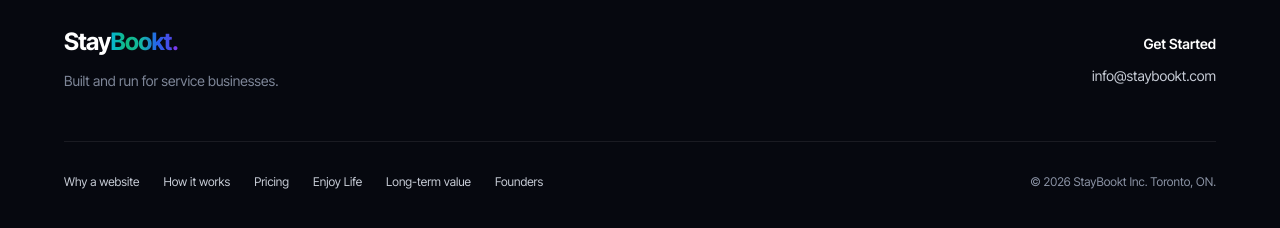
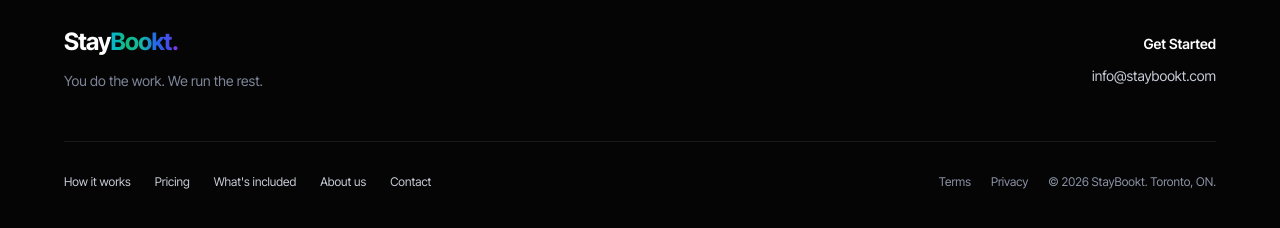
Before and after one commit to staybookt/staybookt-investor, a Next.js app: page / in a window 1280 px wide. Shown: the part 6444-6672 px from the top of the page. Built offline with nearby package versions, Linux system fonts and the light colour scheme; no server answers.

Commit message:
Kill Enjoy Life (last page in the old skin, and the fourth telling of the same story). Add Terms, Privacy and Contact, all in the site's own language, and rebuild the footer, which was still linking three pages that no longer exist

```diff
--- a/app/sitemap.ts
+++ b/app/sitemap.ts
@@ -2,10 +2,20 @@ import type { MetadataRoute } from 'next';
 
 const BASE = 'https://www.staybookt.com';
 
-/* Only real, current pages. The eleven legacy routes now 308 to their live
- * replacements (see next.config.ts), so they must not appear here.
+/* Only real, current pages. The legacy routes 308 to their live replacements
+ * (see next.config.ts), so they must not appear here.
  * /work is deliberately excluded until it carries real proof. */
-const PATHS = ['/', '/how-it-works', '/pricing', '/founders', '/whats-included', '/enjoy-life', '/start'];
+const PATHS = [
+  '/',
+  '/how-it-works',
+  '/pricing',
+  '/founders',
+  '/whats-included',
+  '/start',
+  '/contact',
+  '/terms',
+  '/privacy',
+];
 
 export default function sitemap(): MetadataRoute.Sitemap {
   const now = new Date();
--- a/components/SiteFooter.tsx
+++ b/components/SiteFooter.tsx
@@ -2,34 +2,38 @@ import Link from 'next/link';
 import Wordmark from '@/components/Wordmark';
 import { START_LINK, EMAIL } from '@/lib/site';
 
-const NAV = [
-  { href: '/why-a-website', label: 'Why a website' },
+/* The footer used to link three pages that no longer exist (/why-a-website,
+ * /enjoy-life, /long-term). Now it links only what is real, and it carries the
+ * legal pages, which is where people actually look for them. */
+
+const SITE = [
   { href: '/how-it-works', label: 'How it works' },
   { href: '/pricing', label: 'Pricing' },
-  { href: '/enjoy-life', label: 'Enjoy Life' },
-  { href: '/long-term', label: 'Long-term value' },
-  { href: '/founders', label: 'Founders' },
+  { href: '/whats-included', label: "What's included" },
+  { href: '/founders', label: 'About us' },
+  { href: '/contact', label: 'Contact' },
 ];
 
-/* The single shared footer for every page. Dark, so it flows from the dark
- * closer above it. Wordmark via the component (onDark), one hairline on top,
- * one nav. No card borders anywhere else. */
+const LEGAL = [
+  { href: '/terms', label: 'Terms' },
+  { href: '/privacy', label: 'Privacy' },
+];
+
 export default function SiteFooter() {
-  const linkCls = 'transition-colors hover:text-white';
   return (
-    <footer className="px-6 py-16 sm:px-12" style={{ background: '#06080f' }}>
+    <footer className="px-6 py-16 sm:px-12" style={{ background: '#050506' }}>
       <div className="mx-auto max-w-6xl">
         <div className="mb-12 flex flex-col items-start justify-between gap-8 sm:flex-row sm:items-center">
           <div>
             <Wordmark onDark period />
             <p className="mt-3 max-w-md text-sm leading-relaxed" style={{ color: '#7e8698' }}>
-              Built and run for service businesses.
+              You do the work. We run the rest.
             </p>
           </div>
           <div className="flex flex-col items-start gap-3 sm:items-end">
             <a
               href={START_LINK}
-              className="text-sm font-semibold text-white transition-colors hover:opacity-70"
+              className="text-sm font-semibold text-white transition-opacity hover:opacity-70"
             >
               Get Started
             </a>
@@ -42,18 +46,32 @@ export default function SiteFooter() {
             </a>
           </div>
         </div>
+
         <div
-          className="flex flex-col items-start justify-between gap-3 border-t pt-8 text-xs sm:flex-row sm:items-center"
+          className="flex flex-col items-start justify-between gap-4 border-t pt-8 text-xs sm:flex-row sm:items-center"
           style={{ borderColor: 'rgba(255,255,255,.08)', color: '#8b93a5' }}
         >
           <div className="flex flex-wrap items-center gap-x-6 gap-y-2">
-            {NAV.map((p) => (
-              <Link key={p.href} href={p.href} className={linkCls} style={{ color: '#c7ccd6' }}>
+            {SITE.map((p) => (
+              <Link
+                key={p.href}
+                href={p.href}
+                className="transition-colors hover:text-white"
+                style={{ color: '#c7ccd6' }}
+              >
                 {p.label}
               </Link>
             ))}
           </div>
-          <p>{'©'} 2026 StayBookt Inc. Toronto, ON.</p>
+
+          <div className="flex flex-wrap items-center gap-x-5 gap-y-2">
+            {LEGAL.map((p) => (
+              <Link key={p.href} href={p.href} className="transition-colors hover:text-white">
+                {p.label}
+              </Link>
+            ))}
+            <span>{'©'} 2026 StayBookt. Toronto, ON.</span>
+          </div>
         </div>
       </div>
     </footer>
--- /dev/null
+++ b/components/v4/Legal.tsx
@@ -0,0 +1,126 @@
+'use client';
+
+import { useEffect, useState } from 'react';
+
+/* Shared shell for the legal pages. Dark hero, sticky index, light body.
+ * Same skin as the rest of the site: legal pages that look like they belong to
+ * the company are themselves a trust signal. Most companies bury these in a
+ * grey template and it reads exactly like what it is. */
+
+export type Section = { id: string; h: string; body: React.ReactNode };
+
+export function LegalPage({
+  eyebrow,
+  title,
+  intro,
+  updated,
+  sections,
+}: {
+  eyebrow: string;
+  title: string;
+  intro: string;
+  updated: string;
+  sections: Section[];
+}) {
+  const [active, setActive] = useState(sections[0]?.id ?? '');
+
+  useEffect(() => {
+    const obs = new IntersectionObserver(
+      (es) => {
+        const vis = es
+          .filter((e) => e.isIntersecting)
+          .sort((a, b) => a.boundingClientRect.top - b.boundingClientRect.top);
+        if (vis[0]) setActive(vis[0].target.id);
+      },
+      { rootMargin: '-100px 0px -65% 0px', threshold: 0 },
+    );
+    sections.forEach((s) => {
+      const el = document.getElementById(s.id);
+      if (el) obs.observe(el);
+    });
+    return () => obs.disconnect();
+  }, [sections]);
+
+  return (
+    <>
+      <style>{CSS}</style>
+
+      <header className="lg-hero">
+        <div className="wrap">
+          <div className="eyebrow">{eyebrow}</div>
+          <h1>{title}</h1>
+          <p className="lg-intro">{intro}</p>
+          <div className="lg-upd">Last updated {updated}</div>
+        </div>
+      </header>
+
+      <section className="lg-body">
+        <div className="wrap lg-grid">
+          <nav className="lg-idx" aria-label="Contents">
+            <div className="lg-idx-k">Contents</div>
+            <ol>
+              {sections.map((s, i) => (
+                <li key={s.id}>
+                  <a href={`#${s.id}`} className={active === s.id ? 'on' : ''}>
+                    <span className="n">{String(i + 1).padStart(2, '0')}</span>
+                    {s.h}
+                  </a>
+                </li>
+              ))}
+            </ol>
+          </nav>
+
+          <div className="lg-main">
+            {sections.map((s, i) => (
+              <section className="lg-s" id={s.id} key={s.id}>
+                <div className="lg-s-n">{String(i + 1).padStart(2, '0')}</div>
+                <h2>{s.h}</h2>
+                <div className="lg-s-b">{s.body}</div>
+              </section>
+            ))}
+          </div>
+        </div>
+      </section>
+    </>
+  );
+}
+
+const CSS = `
+.lg-hero{position:relative;background:#050506;padding:clamp(140px,17vh,190px) 0 clamp(60px,7vw,90px);overflow:hidden;}
+.lg-hero::before{content:'';position:absolute;inset:0;background:radial-gradient(58% 46% at 22% 0%,rgba(16,185,129,.1),transparent 62%);pointer-events:none;}
+.lg-hero .wrap{position:relative;z-index:1;}
+.lg-hero .eyebrow{color:#c9cdd6;}
+.lg-hero h1{margin-top:16px;font-size:clamp(38px,5.6vw,72px);font-weight:600;letter-spacing:-.04em;line-height:1.02;color:#fff;max-width:16ch;}
+.lg-intro{margin-top:24px;font-size:clamp(17px,1.95vw,21px);line-height:1.6;color:#aeb4c0;max-width:58ch;}
+.lg-upd{margin-top:28px;font-size:13px;font-weight:600;letter-spacing:.02em;color:#5c6470;}
+
+.lg-body{background:#fff;padding:clamp(70px,9vw,110px) 0 clamp(90px,12vw,150px);}
+.lg-grid{display:grid;grid-template-columns:240px minmax(0,1fr);gap:clamp(40px,6vw,90px);align-items:start;}
+@media(max-width:900px){.lg-grid{grid-template-columns:1fr;gap:36px;}}
+
+.lg-idx{position:sticky;top:clamp(96px,12vh,124px);}
+@media(max-width:900px){.lg-idx{position:static;}}
+.lg-idx-k{font-size:11.5px;font-weight:700;letter-spacing:.16em;text-transform:uppercase;color:#9298a1;}
+.lg-idx ol{list-style:none;margin:16px 0 0;padding:0;display:flex;flex-direction:column;}
+.lg-idx a{display:grid;grid-template-columns:28px minmax(0,1fr);gap:8px;padding:8px 0;font-size:14px;line-height:1.4;
+  color:#8a8f98;text-decoration:none;transition:color .25s ease;}
+.lg-idx a .n{font-size:11px;font-weight:700;color:#c9cdd0;padding-top:2px;transition:color .25s ease;}
+.lg-idx a:hover{color:var(--v4-ink);}
+.lg-idx a.on{color:var(--v4-ink);font-weight:600;}
+.lg-idx a.on .n{color:#10b981;}
+
+.lg-s{scroll-margin-top:110px;padding-bottom:clamp(44px,5vw,64px);}
+.lg-s + .lg-s{padding-top:clamp(44px,5vw,64px);border-top:1px solid #ececf0;}
+.lg-s-n{font-size:12px;font-weight:700;letter-spacing:.14em;color:#c0c4c8;}
+.lg-s h2{margin-top:10px;font-size:clamp(23px,2.8vw,34px);font-weight:600;letter-spacing:-.03em;line-height:1.18;color:var(--v4-ink);max-width:22ch;}
+.lg-s-b{margin-top:20px;}
+.lg-s-b p{margin:0 0 16px;font-size:16.5px;line-height:1.7;color:#42474f;max-width:66ch;}
+.lg-s-b p:last-child{margin-bottom:0;}
+.lg-s-b b{font-weight:600;color:var(--v4-ink);}
+.lg-s-b a{color:#0284c7;text-decoration:none;font-weight:600;}
+.lg-s-b a:hover{text-decoration:underline;}
+.lg-s-b ul{list-style:none;margin:0 0 16px;padding:0;}
+.lg-s-b li{display:grid;grid-template-columns:16px minmax(0,1fr);gap:12px;padding:7px 0;font-size:16.5px;line-height:1.6;color:#42474f;max-width:66ch;}
+.lg-s-b li::before{content:'';width:6px;height:6px;border-radius:50%;background:#10b981;margin-top:10px;}
+.lg-s-b .note{margin-top:18px;border-left:3px solid #10b981;padding:2px 0 2px 18px;font-size:16px;line-height:1.6;color:var(--v4-ink);font-weight:500;max-width:60ch;}
+`;
--- a/next.config.ts
+++ b/next.config.ts
@@ -2,7 +2,7 @@ import type { NextConfig } from 'next';
 
 /* GHOST ROUTES.
  *
- * Eleven legacy pages were still live, still indexable, and still wearing the old
+ * Legacy pages that were still live, still indexable, and still wearing the old
  * design with the old pricing. Someone could land on /why-a-website from Google
  * and meet a different company. Next checks redirects BEFORE the filesystem, so
  * these win over the stale page.tsx files that still sit in the repo.
@@ -17,7 +17,11 @@ const GHOSTS: { source: string; destination: string }[] = [
   { source: '/why-a-website', destination: '/how-it-works' },
   { source: '/is-this-for-me', destination: '/how-it-works' },
   { source: '/economics', destination: '/pricing' },
-  { source: '/long-term', destination: '/enjoy-life' },
+  { source: '/long-term', destination: '/pricing' },
+  // Enjoy Life is dead as a page. It was the last one in the old skin, and it told
+  // the same story a fourth time after milestone 3, the pricing Year Two section
+  // and About. The value-share calculator on /pricing carries it now.
+  { source: '/enjoy-life', destination: '/pricing' },
   { source: '/proof', destination: '/work' },
   // Investor-era pages. No investor surface right now, so they go home.
   { source: '/opportunity', destination: '/' },
```
